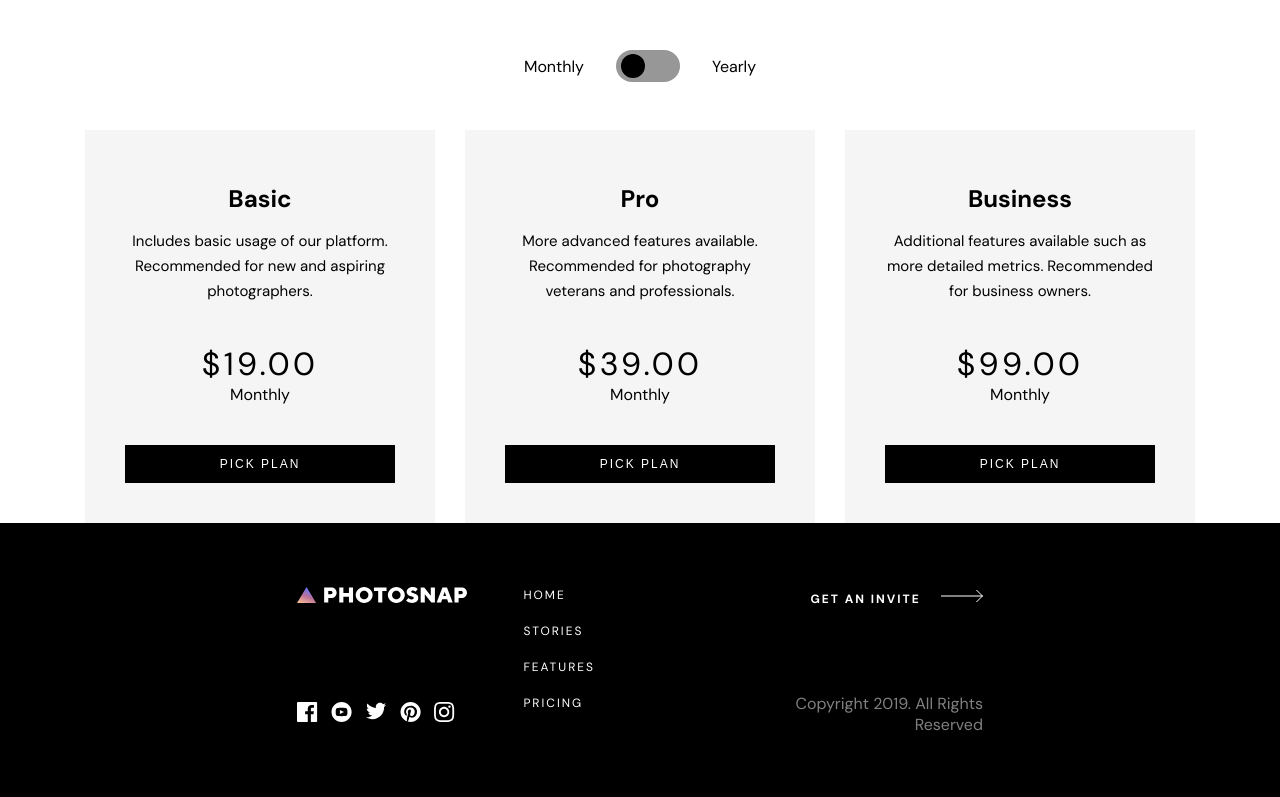
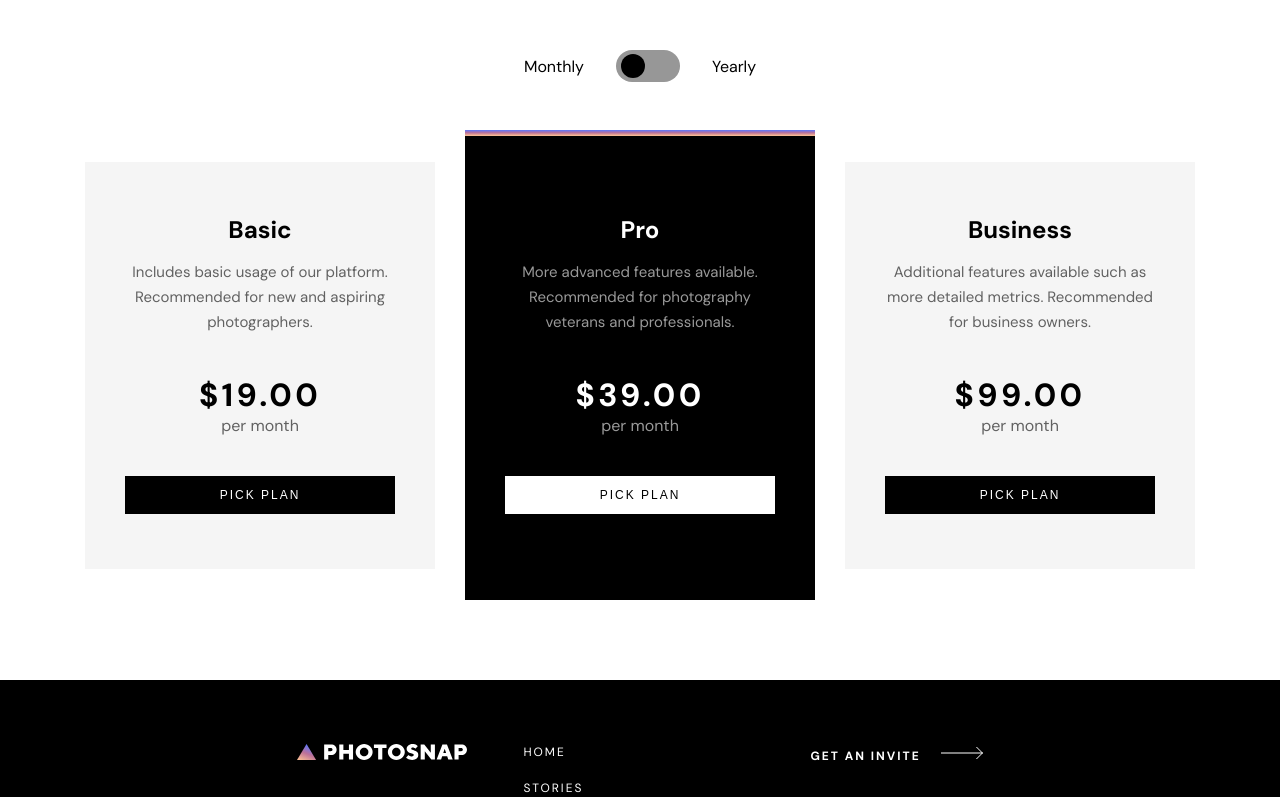
Before and after one commit to MrNicholson85/photosnap, a Vue app: page /pricing in a window 1280 px wide. Shown: the part 632-1429 px from the top of the page. Built offline with nearby package versions, Linux system fonts and the light colour scheme.

Commit message:
pricing tiers component

```diff
--- a/src/components/PricingTier.vue
+++ b/src/components/PricingTier.vue
@@ -9,12 +9,16 @@
             <span>Yearly</span>
         </div>
         <div class="pricing_table__teirs">
-            <div class="pricing_table__items"  v-for="teirs in pricingTeir">
+            <div class="pricing_table__items"
+            v-for="(teirs, key) in pricingTeir"
+            :class="[key == 1 ? 'pricing_table__items--feat' : '']">
+            <div>
                 <h2>{{teirs.title}}</h2>
                 <p>{{teirs.copy}}</p>
                 <span class="h1">{{teirs.monthPrice}}</span>
-                <div class="">Monthly</div>
-                <button class="btn btn--primary-dark">Pick Plan</button>
+                <div class="sub-length">per month</div>
+                <button class="btn" :class="[key == 1 ? 'btn--primary-light' : 'btn--primary-dark']">Pick Plan</button>
+            </div>
             </div>
         </div>
     </div>
@@ -48,27 +52,60 @@ export default {
             ]
         }
     },
+    methods: {
+        debug (event) {
+            console.log(event)
+        }
+    },
+    computed: {
+        console: () => console,
+        window: () => window,
+    },
 }
 </script>
 <style lang="scss">
 @import '../assets/styles/variable.scss';
 
     .pricing_table {
-        width: $container;
+        width: $mobile;
         margin: 0 auto;
         padding-top: 120px;
 
+        @media(min-width: $tablet) {
+            width: $container;
+        }
+
         &__teirs {
             display: grid;
-            grid-template-columns: repeat(3, 350px);
-            column-gap: 30px;
+            grid-template-columns: 318px;
+            row-gap: 24px;
             justify-content: center;
+            align-items: center;
+            margin-bottom: 80px;
+
+            @media(min-width: $tablet) {
+                grid-template-columns: repeat(3, 350px);
+                column-gap: 30px;
+                row-gap: 0;
+            }
         }
 
         &__items {
+            display: flex;
+            align-items: center;
             text-align: center;
             background-color: #F5F5F5;
-            padding: 56px 40px 40px;
+            padding: 0 40px;
+            height: 407px;
+
+            .sub-length {
+                opacity: .6;
+                font-weight: 100;
+            }
+
+            .h1 {
+                font-weight: 900;
+            }
 
             h2 {
                 margin: 0;
@@ -84,6 +121,28 @@ export default {
                 display: block;
                 padding-top: 18px;
                 padding-bottom: 40px;
+                opacity: .6;
+            }
+
+            &--feat {
+                position: relative;
+                height: 407px;
+                color: $pureWhite;
+                background-color: $pureBlack;
+
+                @media(min-width: $tablet) {
+                    height: 470px;
+                }
+
+                &::before {
+                    content: '';
+                    position: absolute;
+                    height: 6px;
+                    width: 100%;
+                    top: 0;
+                    left: 0;
+                    background: $mainAccent;
+                }
             }
         }
 
@@ -138,7 +197,7 @@ export default {
             }
 
             label:active:after {
-                width: 130px;
+                width: 30px;
             }
         }
     }
```
